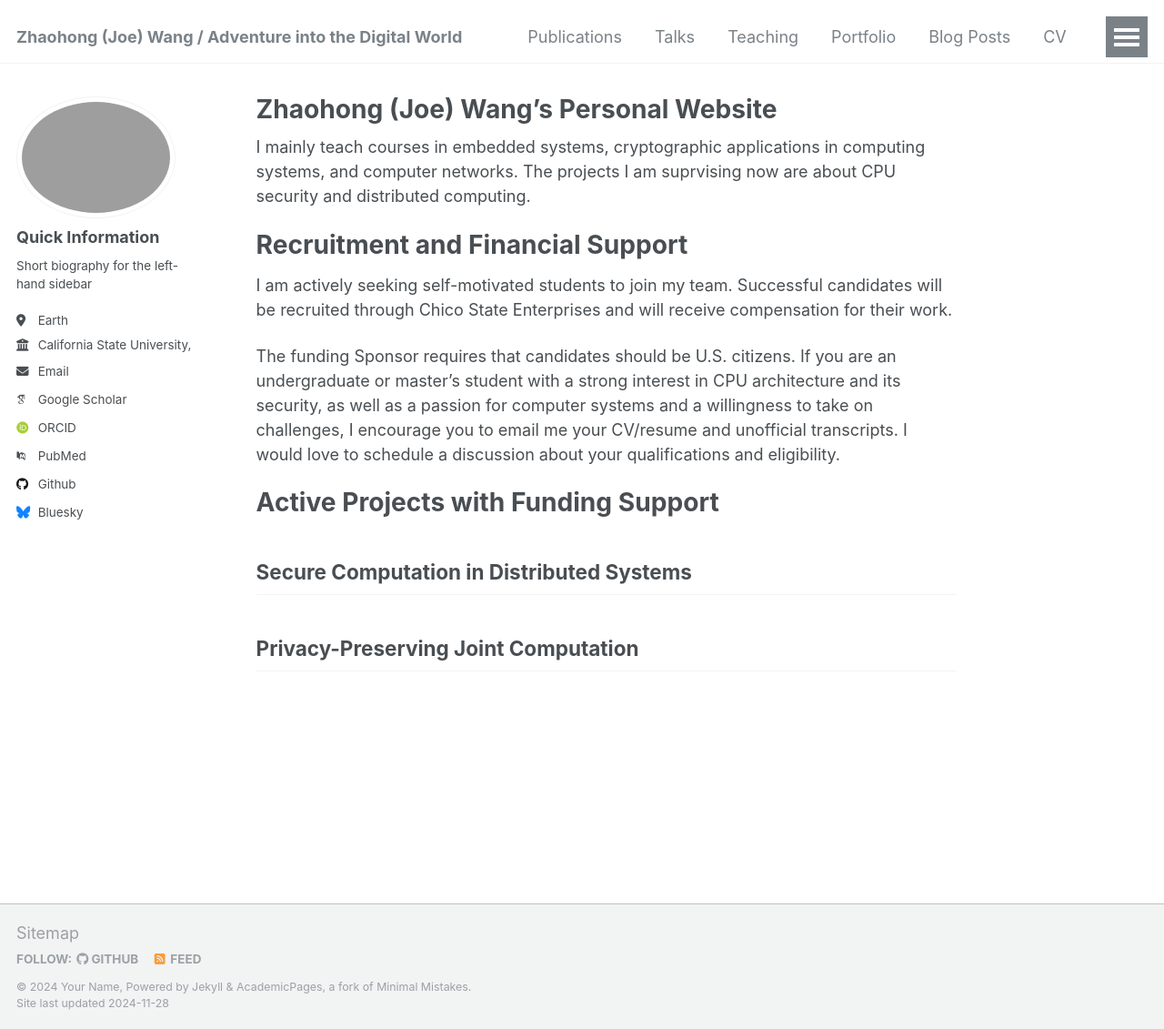
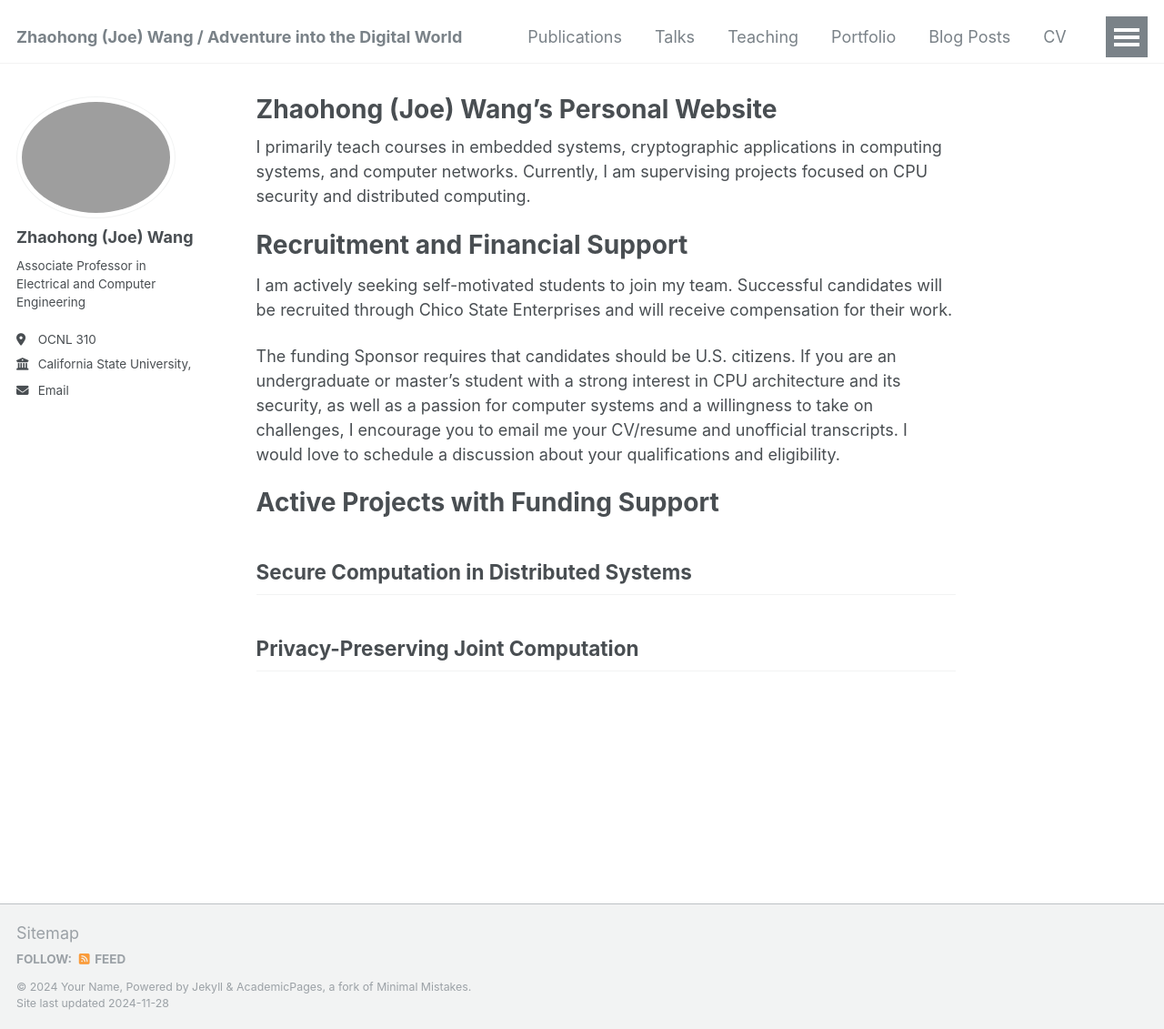
Before and after one commit to ciphermpcJoe/ciphermpcjoe.github.io, a Jekyll site: the page built from _pages/about.md, in a window 1280 px wide and 1131 px high. Shown: the whole window at 91% size. Built offline with Jekyll 4.4.1, drawn with Linux system fonts in a browser that asks for light colours; some web fonts are replaced.

Commit message:
side bar

```diff
--- a/_config.yml
+++ b/_config.yml
@@ -22,21 +22,21 @@ repository               : "ciphermpcJoe/ciphermpcjoe.github.io"
 author:
   # Biographic information
   avatar           : "profile.png"
-  name             : "Quick Information"
+  name             : "Zhaohong (Joe) Wang"
   pronouns         : # example: "she/her"
-  bio              : "Short biography for the left-hand sidebar"
-  location         : "Earth"
+  bio              : "Associate Professor in Electrical and Computer Engineering"
+  location         : "OCNL 310"
   employer         : "California State University, Chico"
   uri              : # URL
   email            : "zwang25@csuchico.edu"
 
   # Academic websites
   arxiv            : # URL - Update with the correct link to your profile
-  googlescholar    : "https://scholar.google.com/citations?user=PS_CX0AAAAAJ"
+  googlescholar    : #"https://scholar.google.com/citations?user=PS_CX0AAAAAJ"
   impactstory      : # URL
-  orcid            : "http://orcid.org/yourorcidurl"
+  orcid            : #"http://orcid.org/yourorcidurl"
   semantic         : # URL
-  pubmed           : "https://www.ncbi.nlm.nih.gov/pubmed/?term=john+snow"
+  pubmed           : #"https://www.ncbi.nlm.nih.gov/pubmed/?term=john+snow"
   researchgate     : # URL
   scopus           : # URL
 
@@ -44,12 +44,12 @@ author:
   bitbucket        : # Username - Update with your username on the site
   codepen          : # Username
   dribbble         : # Username
-  github           : "academicpages"
+  github           : #"academicpages"
   kaggle           : # Username
   stackoverflow    : # User number or user number and name (i.e., use "1" or "1/jeff-atwood")
 
   # Social media
-  bluesky          : "bsky.app" # Replace this with you Bluesky username
+  bluesky          : #"bsky.app" # Replace this with you Bluesky username
   facebook         : # Username
   flickr           : # Username
   foursquare       : # Username
--- a/_pages/about.md
+++ b/_pages/about.md
@@ -7,9 +7,9 @@ redirect_from:
   - /about.html
 ---
 
-I mainly teach courses in embedded systems, cryptographic applications in computing systems, and computer networks. The projects I am suprvising now are about CPU security and distributed computing.
+I primarily teach courses in embedded systems, cryptographic applications in computing systems, and computer networks. Currently, I am supervising projects focused on CPU security and distributed computing.
 
-Recruitment and **Financial Support**
+Recruitment and Financial Support
 ======
 I am actively seeking self-motivated students to join my team. Successful candidates will be recruited through Chico State Enterprises and will receive compensation for their work.
 
```
